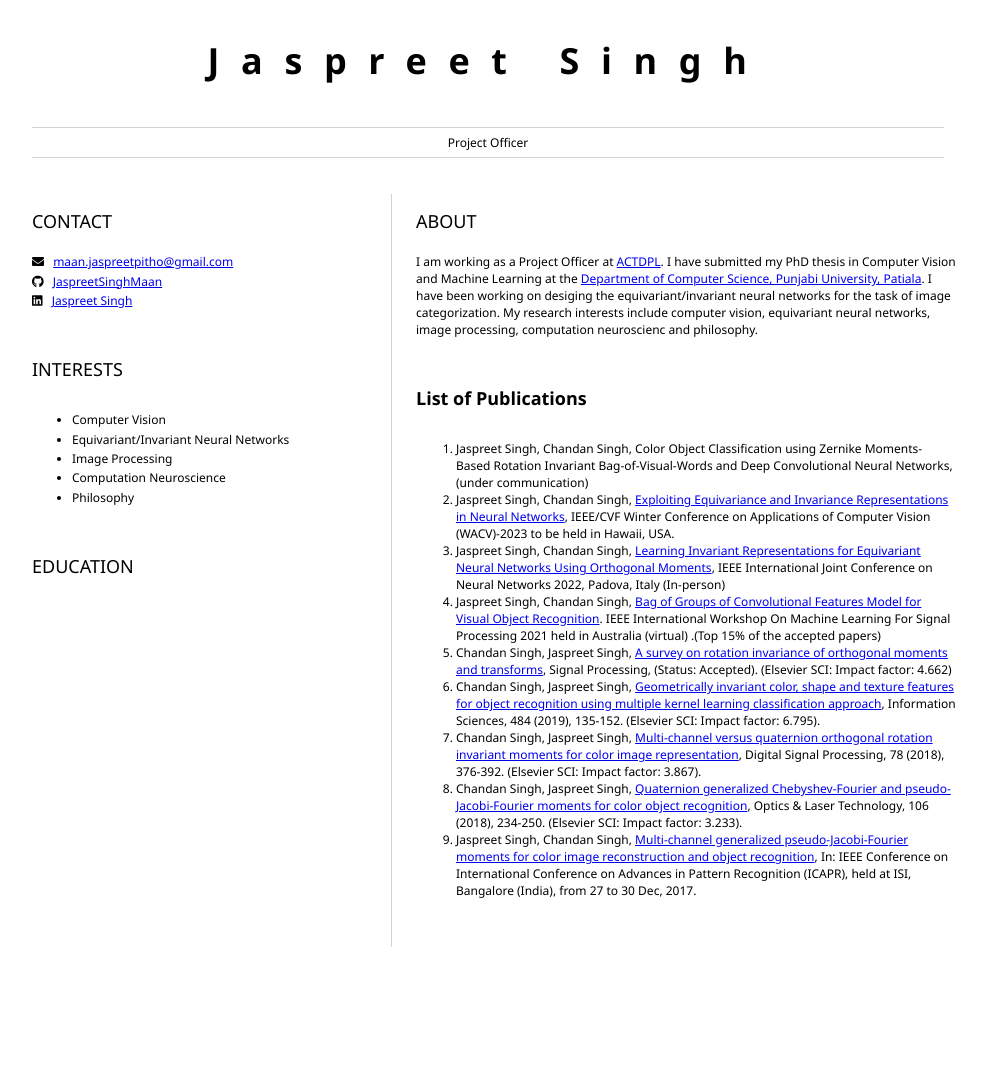
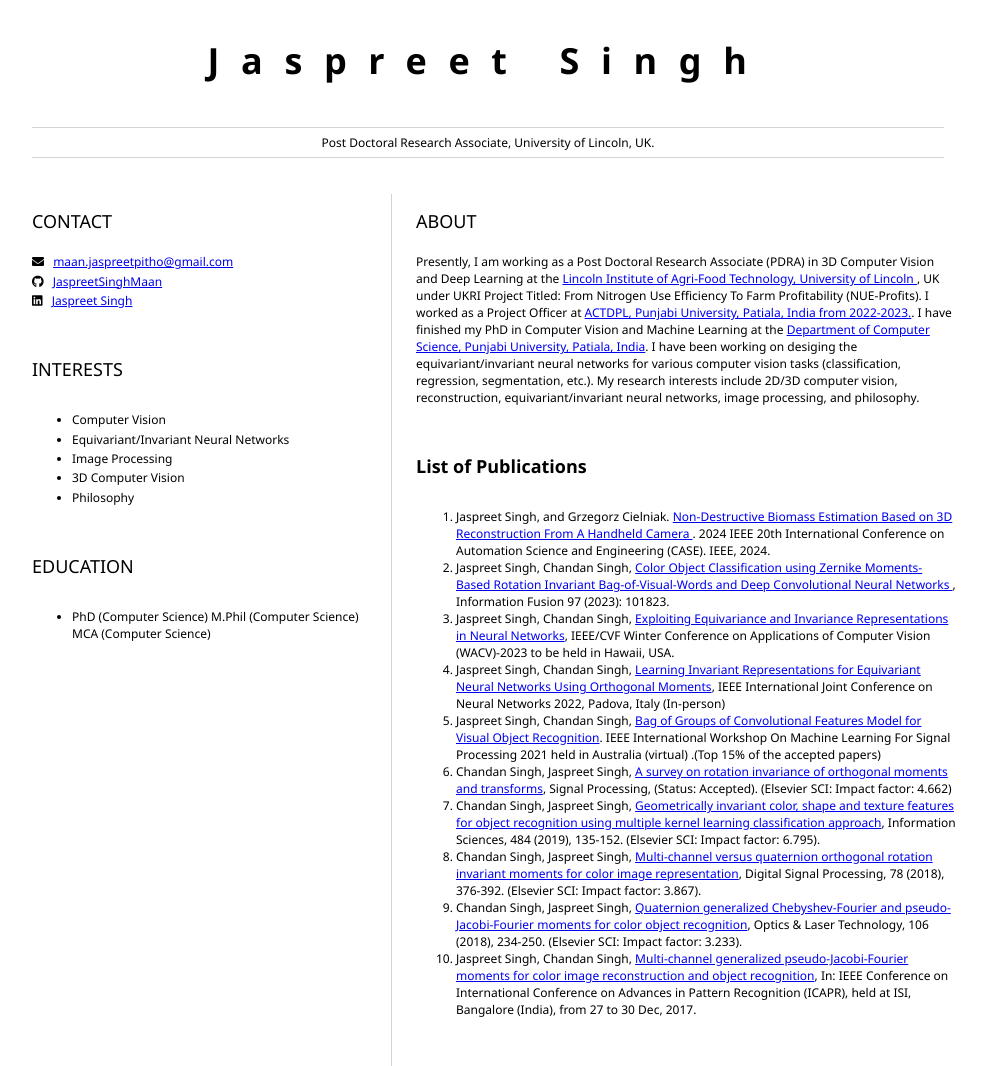
Before and after one commit to JaspreetSinghMaan/resume, a plain HTML site: page index.html in a window 1280 px wide. Shown: the whole page, without its empty margins (152-1138 px from the left). Before the commit the page ends 947 px from the top, so only its background shows below. Drawn offline with Linux system fonts and the light colour scheme.

Commit message:
index.html

```diff
--- a/index.html
+++ b/index.html
@@ -10,7 +10,7 @@
 			<!-- resume header with your name and title -->
 			<h1><b>Jaspreet Singh</b></h1>
 			<hr>
-			Project Officer
+			Post Doctoral Research Associate, University of Lincoln, UK.
 			<hr>
 		</header>
 		<main>
@@ -45,7 +45,7 @@
 					<p>Image Processing</p>
 				</li>
 				<li>
-					<p>Computation Neuroscience</p>
+					<p>3D Computer Vision</p>
 				</li>
 				<li>
 					<p>Philosophy</p>
@@ -55,6 +55,13 @@
 				<section>
 					<h2>EDUCATION</h2>
 					<!-- your education -->
+					<ul>
+						<li>
+							PhD (Computer Science)
+							M.Phil (Computer Science)
+							MCA (Computer Science)
+						</li>
+					</ul>
 				</section>
 			</article>
 			<article id="mainRight">
@@ -62,8 +69,8 @@
 					<h2>ABOUT</h2>
 					<!-- about you -->
                     <p>
-                        I am working as a Project Officer at  <a href="https://www.learnpunjabi.org/">ACTDPL</a>.
-                        I have submitted my PhD thesis in Computer Vision and Machine Learning at the <a href="http://punjabiuniversity.ac.in/Pages/Department.aspx?dsenc=19">Department of Computer Science, Punjabi University, Patiala<a>.  I have been working on desiging the equivariant/invariant neural networks for the task of image categorization. My research interests include computer vision, equivariant neural networks, image processing, computation neuroscienc and philosophy.
+                        Presently, I am working as a Post Doctoral Research Associate (PDRA) in 3D Computer Vision and Deep Learning at the <a href='https://www.lincoln.ac.uk/liat/'> Lincoln Institute of Agri-Food Technology, University of Lincoln <a>, UK under UKRI Project Titled: From Nitrogen Use Efficiency To Farm Profitability (NUE-Profits). I worked as a Project Officer at  <a href="https://www.learnpunjabi.org/">ACTDPL, Punjabi University, Patiala, India from 2022-2023.</a>.
+                        I have finished my PhD in Computer Vision and Machine Learning at the <a href="http://punjabiuniversity.ac.in/Pages/Department.aspx?dsenc=19">Department of Computer Science, Punjabi University, Patiala, India<a>.  I have been working on desiging the equivariant/invariant neural networks for various computer vision tasks (classification, regression, segmentation, etc.). My research interests include 2D/3D computer vision, reconstruction, equivariant/invariant neural networks, image processing, and philosophy.
                     </p>
 				</section>
 				<section>
@@ -71,7 +78,11 @@
 					<!-- your work experience -->
 					<ol>
 						<li>
-							Jaspreet Singh, Chandan Singh, Color Object Classification using Zernike Moments-Based Rotation Invariant Bag-of-Visual-Words and Deep Convolutional Neural Networks, (under communication)
+							Jaspreet Singh, and Grzegorz Cielniak. <a href="https://ieeexplore.ieee.org/abstract/document/10711468/"> Non-Destructive Biomass Estimation Based on 3D Reconstruction From A Handheld Camera </a>. 2024 IEEE 20th International Conference on Automation Science and Engineering (CASE). IEEE, 2024.
+						</li>
+						<li>
+							Jaspreet Singh, Chandan Singh, <a href="https://www.sciencedirect.com/science/article/pii/S1566253523001392"> Color Object Classification using Zernike Moments-Based Rotation Invariant Bag-of-Visual-Words and Deep Convolutional Neural Networks </a>, Information Fusion 97 (2023): 101823.
+
 						</li>
 						<li>
 							Jaspreet Singh, Chandan Singh, <a href="https://openaccess.thecvf.com/content/WACV2023/html/Singh_Orthogonal_Transforms_for_Learning_Invariant_Representations_in_Equivariant_Neural_Networks_WACV_2023_paper.html">Exploiting Equivariance and Invariance Representations in Neural Networks</a>, IEEE/CVF Winter Conference on Applications of Computer Vision (WACV)-2023 to be held in Hawaii, USA.
```
